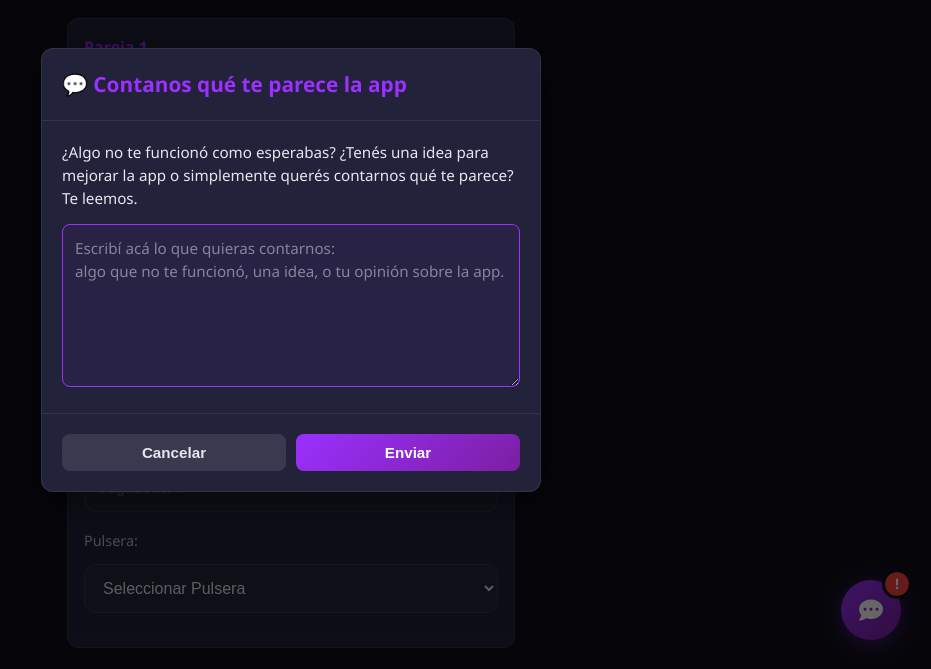
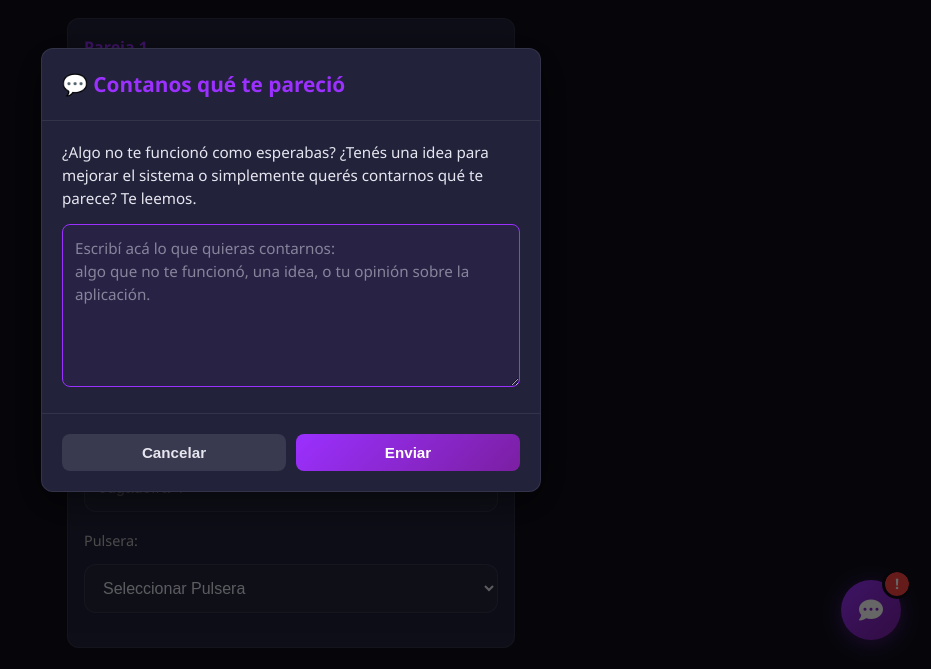
Before and after one commit to danielcastronuevo/config-vps, a website: page index.html in a window 1280 px wide. Both pictures are taken after a click on the element 1220 px from the left and 740 px from the top of the page. Shown: the part 130-799 px from the top of the page, without its empty margins (349-1280 px from the left). Drawn offline with nearby package versions, Linux system fonts and the light colour scheme; no server answers.

```diff
--- a/index.html
+++ b/index.html
@@ -134,14 +134,14 @@
 <div id="feedback-modal" class="feedback-modal" style="display: none;">
   <div class="feedback-modal-content">
     <div class="feedback-modal-header">
-      <h2>💬 Contanos qué te parece la app</h2>
+      <h2>💬 Contanos qué te pareció</h2>
     </div>
     <div class="feedback-modal-body">
       <p>¿Algo no te funcionó como esperabas?
-¿Tenés una idea para mejorar la app o simplemente querés contarnos qué te parece?
+¿Tenés una idea para mejorar el sistema o simplemente querés contarnos qué te parece?
 Te leemos.</p>
       <textarea id="feedback-text" placeholder="Escribí acá lo que quieras contarnos:
-algo que no te funcionó, una idea, o tu opinión sobre la app." rows="6"></textarea>
+algo que no te funcionó, una idea, o tu opinión sobre la aplicación." rows="6"></textarea>
     </div>
     <div class="feedback-modal-footer">
       <button id="feedback-cancel" class="feedback-btn-cancel">Cancelar</button>
```
